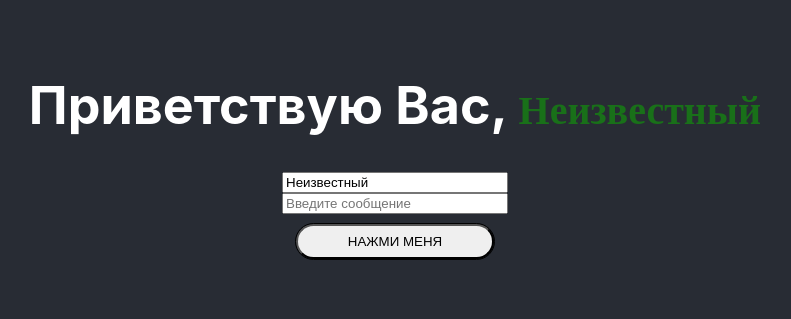
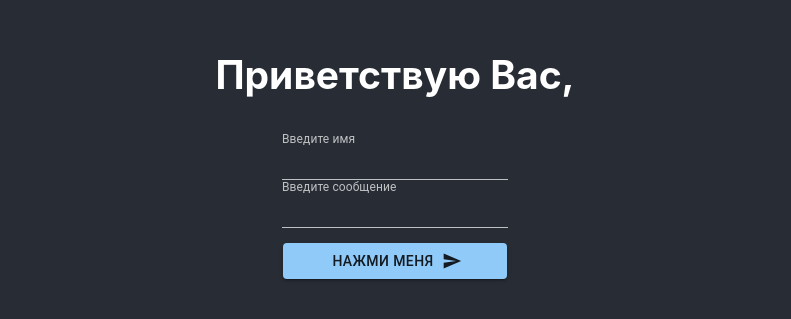
Before and after one commit to ivanSemi/reactlesson1, a React (Create React App) app: page / in a window 1280 px wide. Shown: the part 251-570 px from the top of the page, without its empty margins (245-1036 px from the left). Built offline with nearby package versions, Linux system fonts and the light colour scheme.

Commit message:
подключил material ui, задействовал компоненты

```diff
--- a/src/App.js
+++ b/src/App.js
@@ -1,10 +1,22 @@
 import "./App.css";
 import Message from "./Message";
 import {useEffect, useState } from "react";
+// import {TextField, Button, SendIcon} from "@mui/material";
+import TextField from '@mui/material/TextField';
+import Button from '@mui/material/Button';
+import SendIcon from '@mui/icons-material/Send';
+import { ThemeProvider, createTheme } from '@mui/material/styles';
+
+const darkTheme = createTheme({
+  palette: {
+    mode: 'dark',
+  },
+});
+
 
 function App() {
   const [messageList, setMessageList] = useState([]);
-  const [name, setName] = useState(['Неизвестный']);
+  const [name, setName] = useState(['']);
   const [message, setMessage] = useState(['']);
 
   const addMessage = () => {
@@ -28,13 +40,13 @@ function App() {
   return (
     <div className="App">
       <header className="App-header">
-        <h1>Приветствую Вас, <Message props={name}/></h1>
-
+      <ThemeProvider theme={darkTheme}>
+        <h2>Приветствую Вас, <Message name={name}/></h2>
         <div className="input">
-          <input value={name} onChange={(e) => setName(e.target.value)} placeholder="Введите имя"/>
-          <input value={message} onChange={(e) => setMessage(e.target.value)} placeholder="Введите сообщение"/>
+          <TextField value={name} onChange={(e) => setName(e.target.value)} id="standard-basic" label="Введите имя" variant="standard" />
+          <TextField value={message} onChange={(e) => setMessage(e.target.value)} id="standard-basic" label="Введите сообщение" variant="standard" />
         </div>
-        <button className="button" onClick={addMessage}>НАЖМИ МЕНЯ</button>
+        <Button className="button" variant="contained" endIcon={<SendIcon />} onClick={addMessage}>НАЖМИ МЕНЯ</Button>
         <div>
           {messageList.map((itemMessage) => {
             return (
@@ -48,6 +60,7 @@ function App() {
               </div>)
             })}
         </div>
+        </ThemeProvider>
       </header>
     </div>
       );
--- a/src/Message.js
+++ b/src/Message.js
@@ -1,9 +1,17 @@
 import React from 'react';
+import PropTypes from "prop-types";
 
-const Message = ({props}) => {
+const Message = ({name}) => {
     return (
-        <span className='nameTxt'>{props}</span>
+        <span className='nameTxt'>{name}</span>
     );
 };
 
+if (![]){
+    Message.propTypes = {
+        name: PropTypes.string.isRequired
+    }
+}
+
+
 export default Message;
--- a/src/index.css
+++ b/src/index.css
@@ -42,6 +42,7 @@ h1{
   display: flex;
   flex-direction: column;
   width: 226px;
+  margin-bottom: 15px;
 }
 
 .box {
@@ -65,6 +66,9 @@ h1{
   font-family: sans-serif;
   color: #fefffe;
   font-weight: 500;
-  max-width: 250px;
   padding: 0 10px;
 }
+
+.button{
+  width: 224px;
+}
```
Also changed, not shown: package.json (+8 -0 lines), 1 other file (tests, documents, lock files or other folders).
